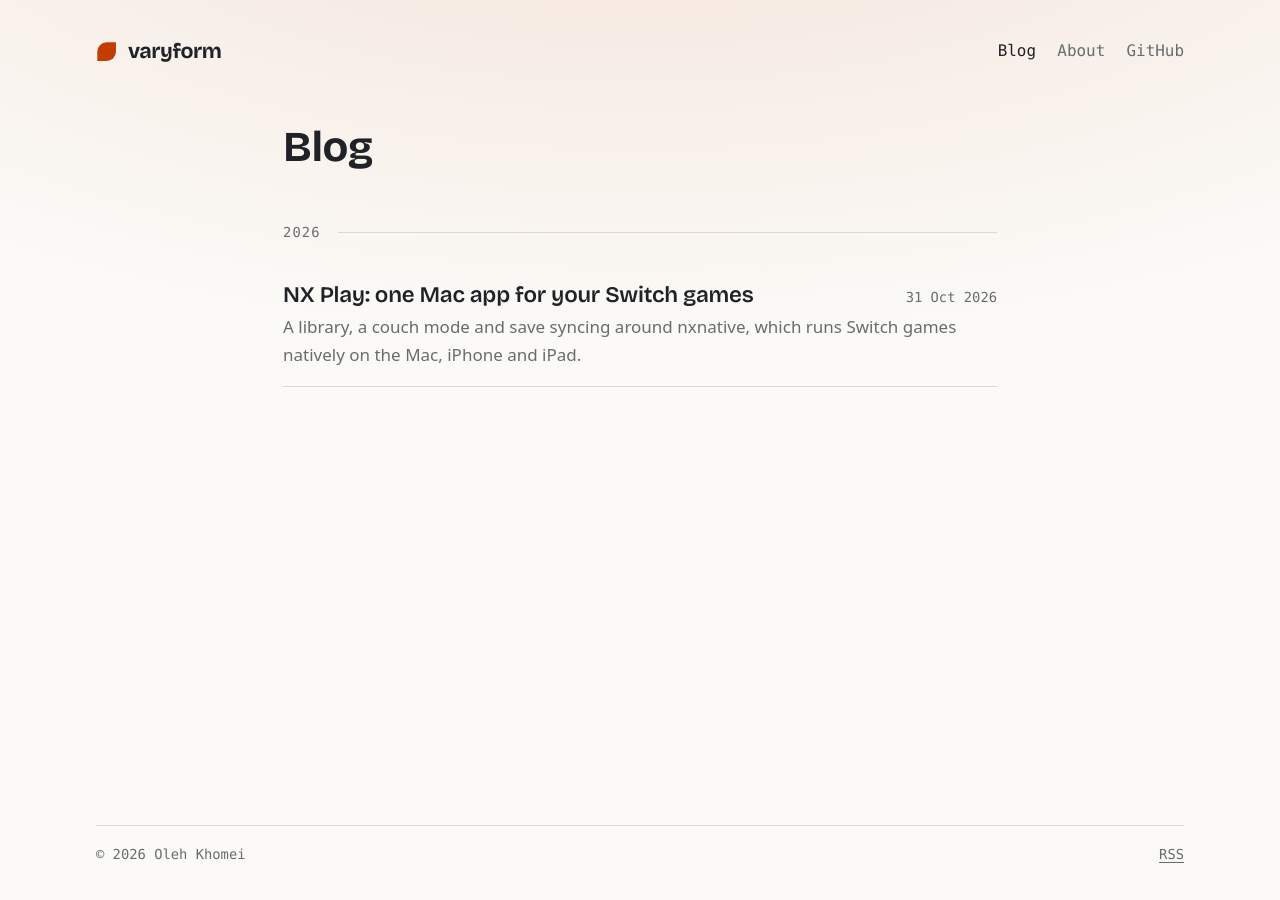
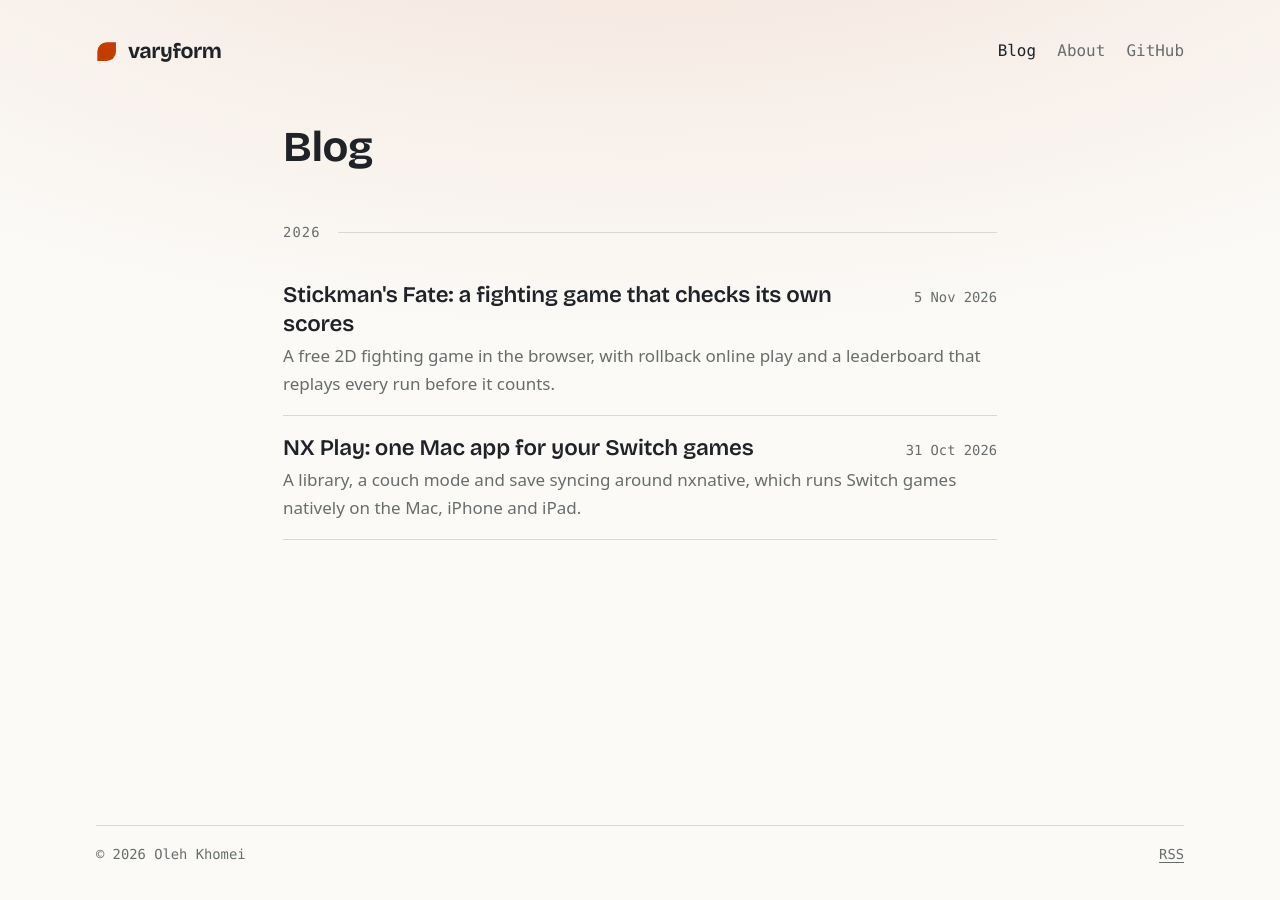
Before and after one commit to varyform/varyform.info, a Jekyll site: the page built from blog/index.html, in a window 1280 px wide. Built offline with Jekyll 4.4.1, drawn with Linux system fonts in a browser that asks for light colours; some of the changed lines change nothing that is shown.

Commit message:
Write about Stickman's Fate and list it first among the projects
It's the newest and the one people can try right away, in a browser. The post
is about what makes it different underneath: fights that compute the same
everywhere, which is also what lets the server check every score.

```diff
--- a/_data/projects.yml
+++ b/_data/projects.yml
@@ -1,4 +1,20 @@
 # Listed on the home page, in this order.
+- name: Stickman's Fate
+  url: https://stickmans-fate.varyform.info
+  kind: Browser game
+  tone: accent
+  image: /assets/images/projects/stickmans-fate.webp
+  image_alt: A stickman lands an upside-down capoeira kick on a beach at sunset
+  about: >-
+    A 2D fighting game in the browser: six fighting styles, a story with two
+    endings, rollback online matches, and a Survival leaderboard that replays
+    every run to check its score. Free, with nothing to install.
+  links:
+    - label: Play it
+      url: https://stickmans-fate.varyform.info
+    - label: Read more
+      url: /blog/stickmans-fate/
+
 - name: Mini Audition
   url: https://mini-audition.com
   kind: Mac app
--- /dev/null
+++ b/_posts/2026-11-05-stickmans-fate.md
@@ -0,0 +1,83 @@
+---
+title: "Stickman's Fate: a fighting game that checks its own scores"
+description: A free 2D fighting game in the browser, with rollback online play and a leaderboard that replays every run before it counts.
+image: /assets/images/stickmans-fate/og.jpg
+---
+
+[Stickman's Fate](https://stickmans-fate.varyform.info) is a 2D fighting game
+that runs in your browser, free, with nothing to install. There are six
+fighting styles (Muay Thai, kickboxing, boxing, capoeira, karate and kung fu),
+nine stages, a story with nine chapters and two endings, an endless Survival
+mode, and online matches against a friend. It plays with a gamepad, a keyboard
+or a touch screen.
+
+The idea and the direction are mine. Claude Opus 5.5 wrote the code and drew
+the graphics, and Suno V6 made the music.
+
+![Beija-Flor lands an upside-down capoeira kick on Duke, on a beach at sunset](/assets/images/stickmans-fate/beach.webp)
+
+## Stick figures with real joints
+
+A fighter is a set of bones drawn as round-capped strokes on a Canvas 2D.
+Animations aren't sprites or stored joint angles: a pose says where the hands,
+feet and pelvis should go, and inverse kinematics works out the rest. That
+solve runs inside the game's simulation, so hitboxes follow the same bones you
+see on screen. A kick connects when the drawn foot gets there.
+
+## The same fight, to the last bit
+
+Online play uses rollback netcode over WebRTC. Players send each other only
+their inputs, and each browser computes the fight for itself, so both have to
+arrive at exactly the same numbers. They didn't: JavaScript engines don't agree
+on the last digits of `Math.sin` and friends.
+
+So the simulation now has its own sine, cosine, arctangent and the rest, built
+only from operations that are exact everywhere: add, subtract, multiply, divide
+and square root. A test fails if the built-in versions creep back in. Bot runs
+then came out identical to the bit in Node on ARM and x86 and in JavaScriptCore.
+
+## A leaderboard you can't type a score into
+
+That same determinism makes scores checkable. When a Survival run starts, the
+server picks its random seed. When it ends, the game sends back only the
+player's inputs, and the server plays the whole run again with the game's own
+code, about 2,400 times faster than real time. If the result doesn't match, the
+score doesn't count.
+
+![Survival: a white fighter hits a crowd of clones in an abandoned subway](/assets/images/stickmans-fate/survival.webp)
+
+This stops forged scores. It doesn't stop a bot that really plays well, because
+that run really happened.
+
+The boards are the top 10 of today, this week and this month, and the whole
+thing is one SQLite file. Runs that fall off every board are removed right after
+each night's backup, so the file stays small and the backups keep the history.
+
+## Names with nothing to filter
+
+Letting people type names means filtering them, in every language, and losing
+anyway. So a name here is two words picked from fixed lists, like Angry Elbow or
+Silent Noodle: about 20,000 combinations, none of them rude as far as I can
+tell. It also works with a gamepad, where typing is miserable. The server checks
+every name against the lists, so sending your own from the console gets you
+nowhere.
+
+## A trailer shot by the game
+
+![A story scene in a kitchen. Brick says: You should have gone home with the rats.](/assets/images/stickmans-fate/story.webp)
+
+Because a fight replays exactly from its seed, the trailer isn't a screen
+recording. It's a script: these fights, cut so their big hits land on the
+music's beats, filmed frame by frame on a fake clock in headless Chrome. Change
+the edit and it can be shot again, which takes about three minutes for the
+minute-long film.
+
+## Try it
+
+[Play it here](https://stickmans-fate.varyform.info). On a phone, hold it
+sideways. Pick a name on the Leaderboard screen, then see how long you last in
+Survival.
+
+Sound effects are by Daniel Barros (Sounds Good) and The Deadly Kombat Free
+Library, and the announcer is VoiceBosch's Dragon fighting game announcer pack
+from Pixabay.
```
Also changed, not shown: assets/images/projects/stickmans-fate.webp (added), assets/images/stickmans-fate/beach.webp (added), assets/images/stickmans-fate/og.jpg (added), assets/images/stickmans-fate/story.webp (added), assets/images/stickmans-fate/survival.webp (added).
